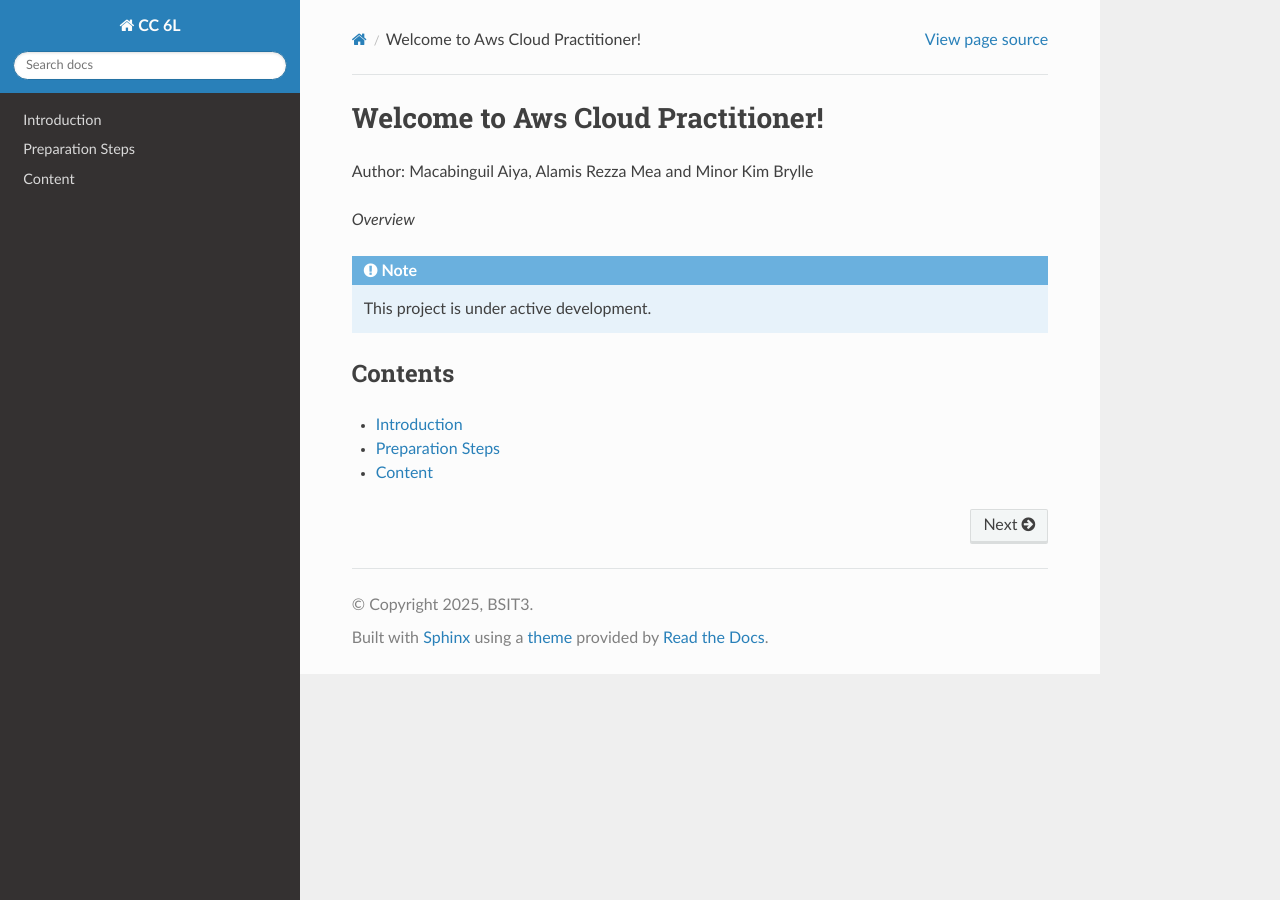
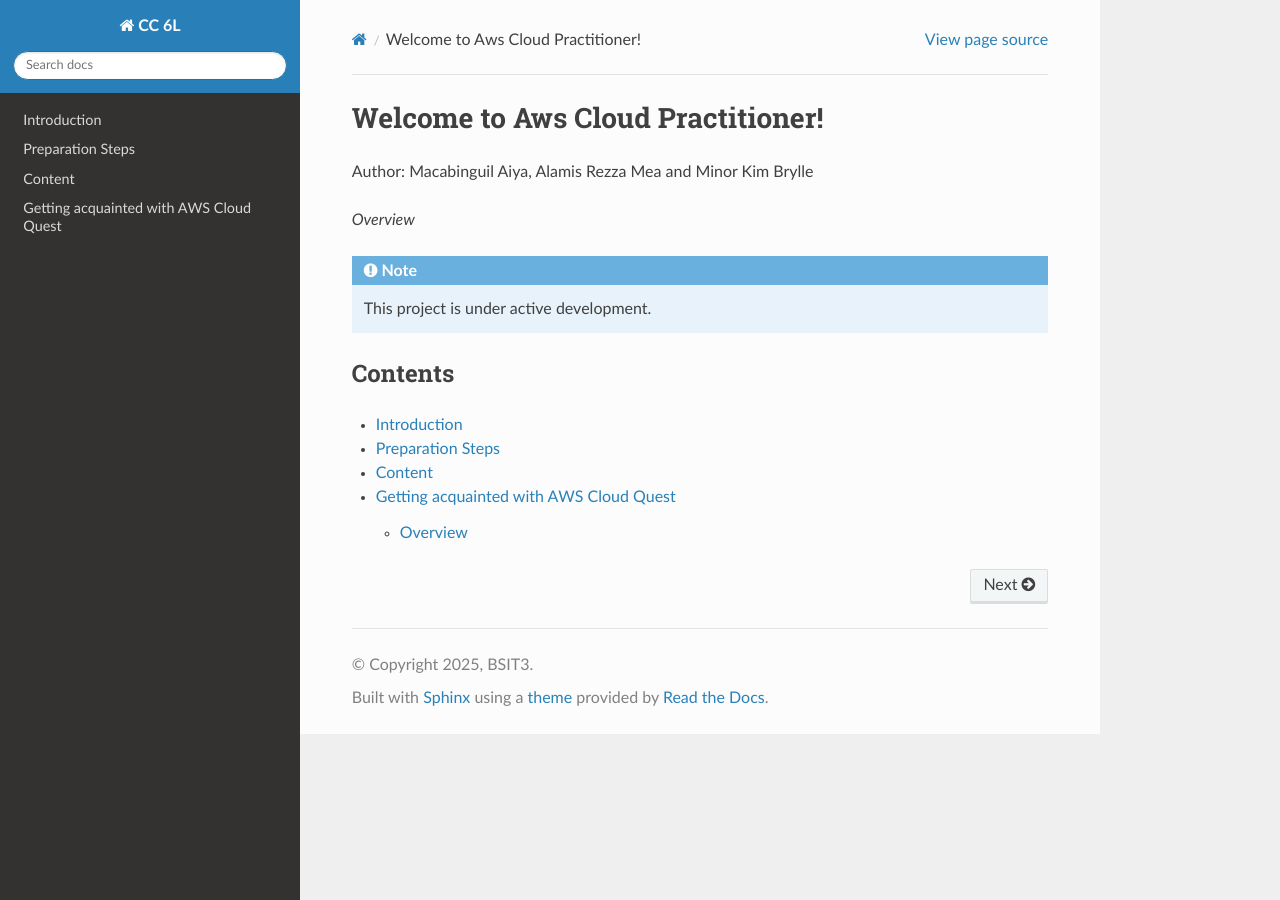
Before and after one commit to user-5005/Aws-Cloud_Practitioner, a Sphinx documentation site: the page built from docs/source/index.rst, in a window 1280 px wide. Built offline with Sphinx 7.4.7 and the Read the Docs theme 3.1.0, drawn with Linux system fonts in a browser that asks for light colours.

Commit message:
Update index.rst

```diff
--- a/docs/source/index.rst
+++ b/docs/source/index.rst
@@ -18,3 +18,4 @@
 
    introduction
    preparation steps
+   Getting acquainted with AWS Cloud Quest
```
